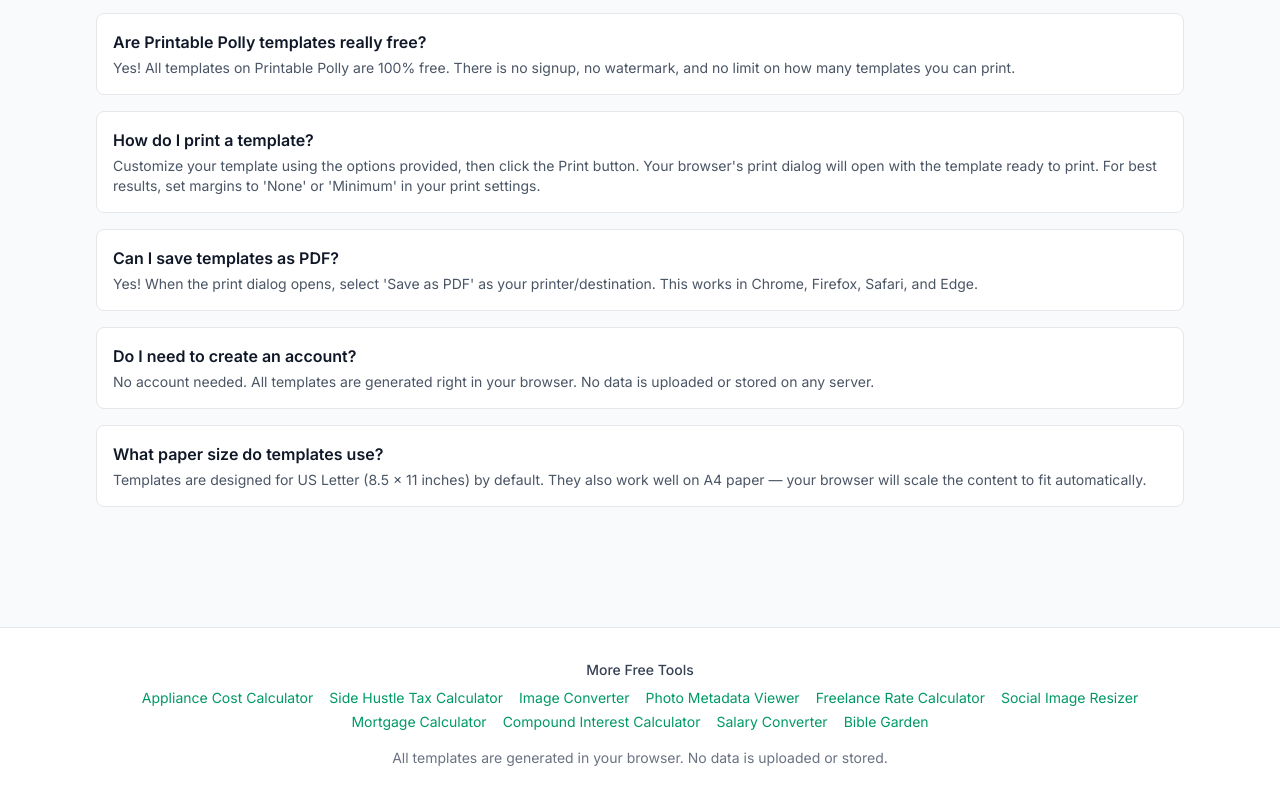
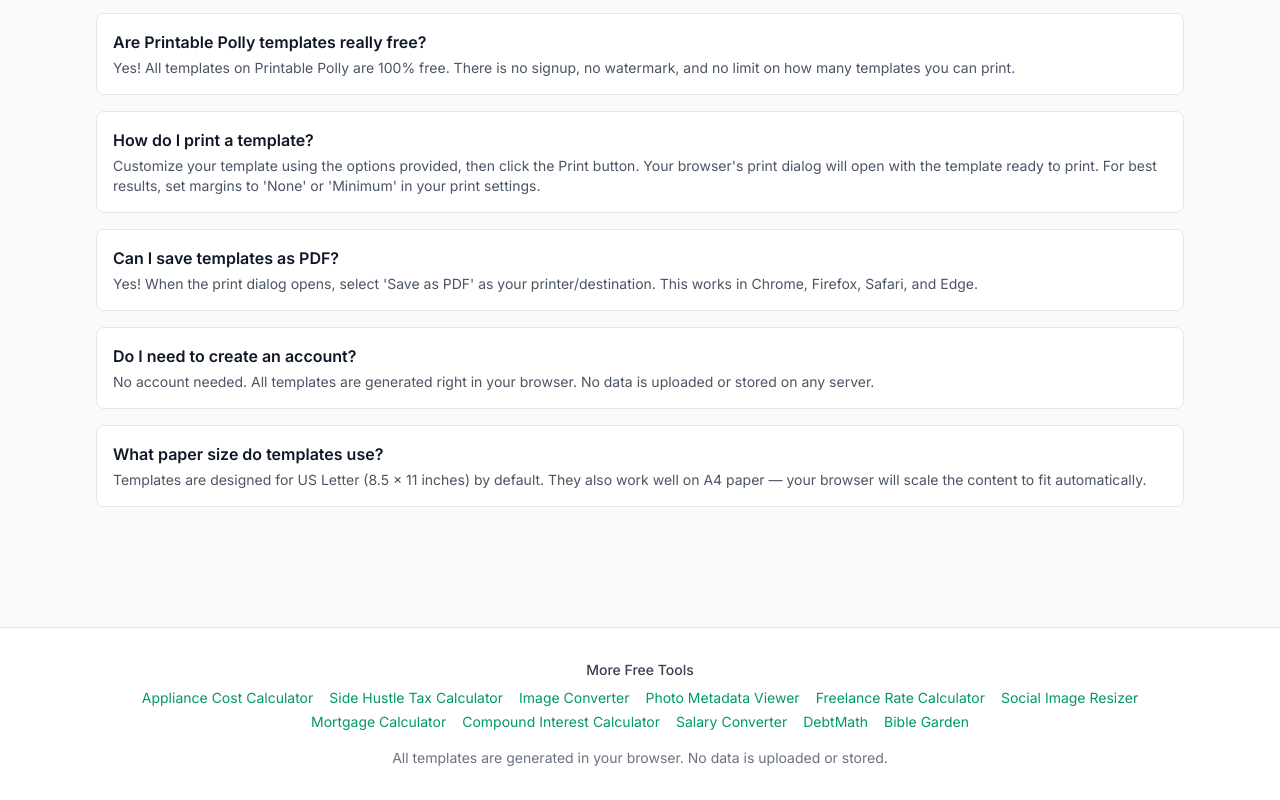
Before and after one commit to pondsoftware/printable-polly, a Next.js app: page / in a window 1280 px wide. Shown: the part 4068-4868 px from the top of the page. Built offline with nearby package versions, Linux system fonts and the light colour scheme.

Commit message:
Add DebtMath to footer cross-link bar
DebtMath is the new sister site for debt-payoff calculators
(debtmath.net), launching with 11 planned tools. Cross-linking
from the existing portfolio's footer to help indexation.

Co-Authored-By: Claude Opus 4.7 (1M context) <noreply@anthropic.com>

```diff
--- a/src/app/layout.tsx
+++ b/src/app/layout.tsx
@@ -90,6 +90,7 @@ export default function RootLayout({
                 <a href="https://lendingcalculator.net" className="text-emerald-600 hover:underline">Mortgage Calculator</a>
                 <a href="https://compoundinterestcalc.app" className="text-emerald-600 hover:underline">Compound Interest Calculator</a>
                 <a href="https://salaryconverter.net" className="text-emerald-600 hover:underline">Salary Converter</a>
+                <a href="https://debtmath.net" className="text-emerald-600 hover:underline">DebtMath</a>
                 <a href="https://biblegarden.net" className="text-emerald-600 hover:underline">Bible Garden</a>
               </div>
             </div>
```
